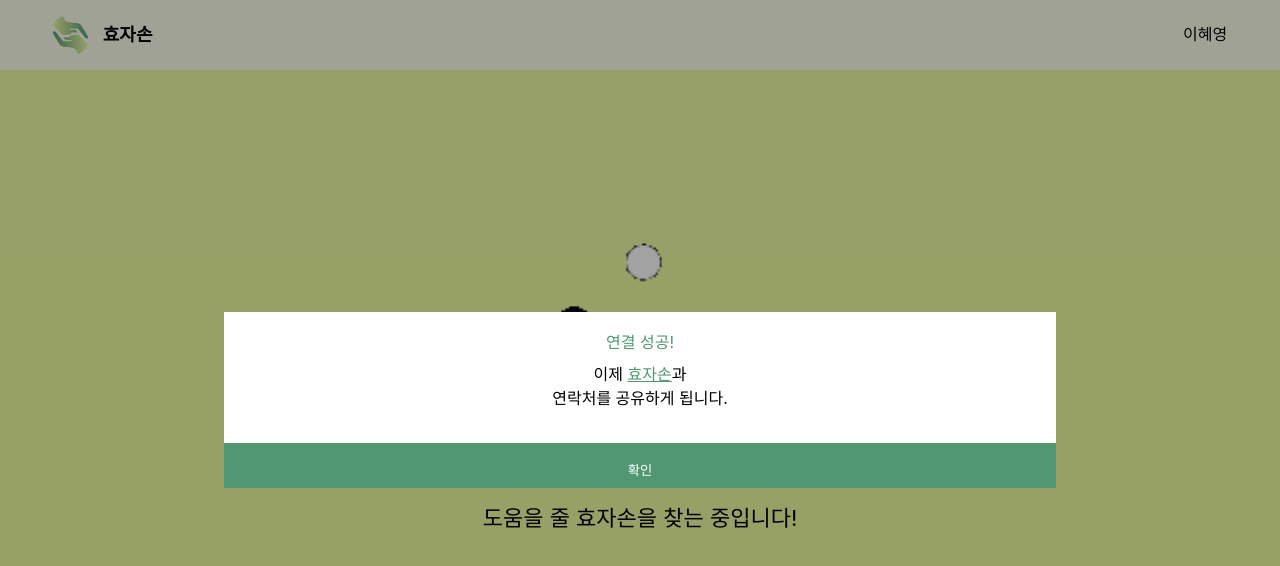
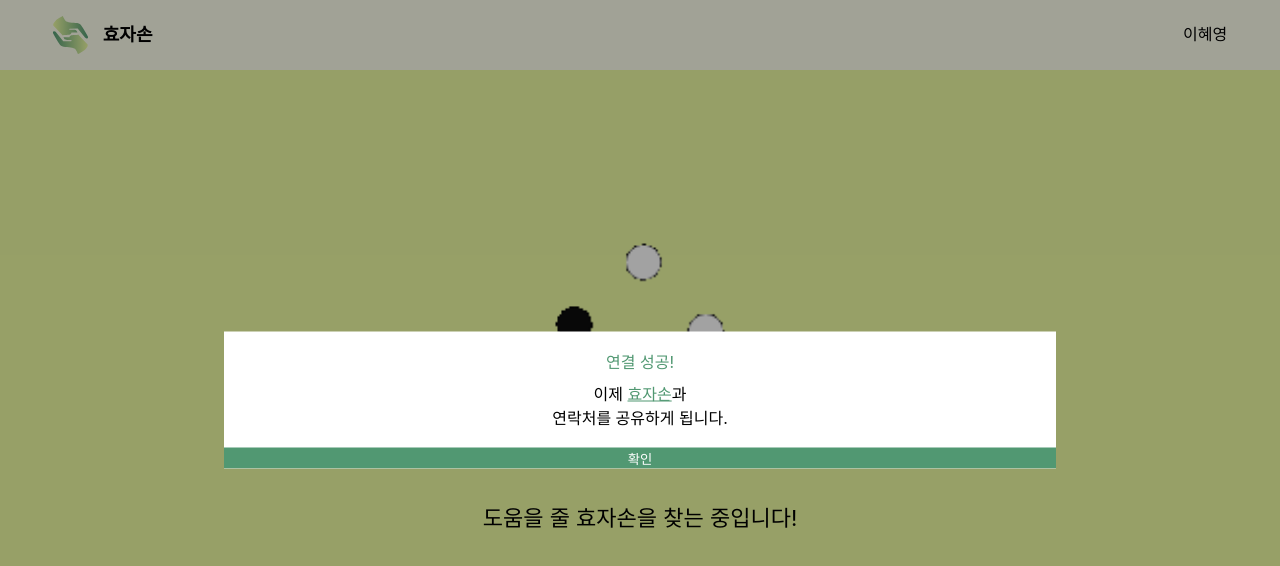
Before and after one commit to HyoZaSon/FrontEnd, a React (Create React App) app: page /hyozaparent/loading in a window 1280 px wide. Shown: the top 566 px of the page. Built offline with nearby package versions, Linux system fonts and the light colour scheme.

Commit message:
refactor: 코드 리팩토링 #7

```diff
--- a/src/components/Hyozaparent/Connect.jsx
+++ /dev/null
@@ -1,66 +0,0 @@
-import { styled } from "styled-components";
-
-const ModalContainer = styled.div`
-  display: ${({ isOpen }) => (isOpen ? "block" : "none")};
-`;
-
-const ModalBackground = styled.div`
-  position: fixed;
-  top: 0;
-  left: 0;
-  width: 100vw;
-  height: 100vh;
-  background-color: rgba(0, 0, 0, 0.35);
-`;
-
-const ModalBox = styled.div`
-  position: absolute;
-  top: 50%;
-  left: 50%;
-  transform: translate(-50%, -50%);
-  width: 65vw;
-  height: 22vh;
-  overflow-y: auto;
-  background-color: white;
-`;
-
-const ModalText = styled.div`
-  padding: 10px;
-  color: #000;
-  line-height: 0.5em;
-`;
-
-const ModalBtn = styled.button`
-  width: 100%;
-  height: 30%;
-  color: #fff;
-  background: #519872;
-  outline: none;
-  border: none;
-  cursor: pointer;
-  margin-top: 15px;
-`;
-
-function Modal({ isOpen, closeModal }) {
-  return (
-    <ModalContainer isOpen={isOpen}>
-      <ModalBackground />
-      <ModalBox>
-        <ModalText>
-          <p style={{ color: "#519872" }}>연결 성공!</p> <br />
-          <div>
-            <span>이제 </span>
-            <span style={{ color: "#519872", textDecorationLine: "underline" }}>
-              효자손
-            </span>
-            <span>과</span>
-            <p> 연락처를 공유하게 됩니다.</p>
-          </div>
-        </ModalText>
-        <ModalBtn onClick={closeModal}>확인</ModalBtn>
-      </ModalBox>
-    </ModalContainer>
-  );
-}
-
-export default Modal;
--- a/src/components/Hyozaparent/HelpBox.jsx
+++ b/src/components/Hyozaparent/HelpBox.jsx
@@ -84,6 +84,7 @@ const HelpBox = ({
           btnWidth={btnWidth}
           btnHeight={btnHeight}
           TfontSize={TfontSize}
+          content="택시 예약"
         />
         <HelpBtn
           openModal={openBusModal}
@@ -92,6 +93,7 @@ const HelpBox = ({
           btnWidth={btnWidth}
           btnHeight={btnHeight}
           TfontSize={TfontSize}
+          content="버스 예매"
         />
         <HelpBtn
           openModal={openTrainModal}
@@ -100,6 +102,7 @@ const HelpBox = ({
           btnWidth={btnWidth}
           btnHeight={btnHeight}
           TfontSize={TfontSize}
+          content="기차 예매"
         />
       </Container>
     </>
--- a/src/components/Hyozaparent/HelpBtn.jsx
+++ b/src/components/Hyozaparent/HelpBtn.jsx
@@ -31,13 +31,19 @@ const HelpBtn = ({
   btnWidth,
   btnHeight,
   TfontSize,
+  content,
 }) => {
   return (
     <>
       <Btn onClick={openModal} btnWidth={btnWidth} btnHeight={btnHeight}>
-        <TextBox TfontSize={TfontSize}>택시 예약</TextBox>
+        <TextBox TfontSize={TfontSize}>{content}</TextBox>
       </Btn>
-      <Modal isOpen={isModalOpen} closeModal={closeModal} content="택시 예약" />
+      <Modal
+        isOpen={isModalOpen}
+        closeModal={closeModal}
+        content={content}
+        isHelpLoading={true}
+      />
     </>
   );
 };
--- a/src/components/Hyozaparent/Modal.jsx
+++ b/src/components/Hyozaparent/Modal.jsx
@@ -1,4 +1,6 @@
 import { styled } from "styled-components";
+import ModalHelp from "./ModalHelp";
+import ModalLoading from "./ModalLoading";
 
 const ModalContainer = styled.div`
   display: ${({ isOpen }) => (isOpen ? "block" : "none")};
@@ -19,16 +21,13 @@ const ModalBox = styled.div`
   left: 50%;
   transform: translate(-50%, -50%);
   width: 65vw;
-  height: 15vh;
-  overflow-y: auto;
+  overflow-y: hidden;
   background-color: white;
 `;
 
 const ModalText = styled.div`
   padding: 10px;
   color: #000;
-  //text-decoration-line: underline;
-  //white-space: pre-line;
   line-height: 0.5em;
 `;
 
@@ -40,19 +39,15 @@ const ModalBtn = styled.button`
   outline: none;
   border: none;
   cursor: pointer;
-  margin-top: 5px;
 `;
 
-function Modal({ isOpen, closeModal, content }) {
+function Modal({ isOpen, closeModal, content, isHelpLoading }) {
   return (
     <ModalContainer isOpen={isOpen}>
       <ModalBackground />
       <ModalBox>
         <ModalText>
-          <p style={{ color: "#519872", textDecorationLine: "underline" }}>
-            {content}
-          </p>
-          <p>도움 요청이 완료되었습니다.</p>
+          {isHelpLoading ? <ModalHelp content={content} /> : <ModalLoading />}
         </ModalText>
         <ModalBtn onClick={closeModal}>확인</ModalBtn>
       </ModalBox>
--- /dev/null
+++ b/src/components/Hyozaparent/ModalHelp.jsx
@@ -0,0 +1,11 @@
+const ModalHelp = ({ content }) => {
+  return (
+    <>
+      <p style={{ color: "#519872", textDecorationLine: "underline" }}>
+        {content}
+      </p>
+      <p>도움 요청이 완료되었습니다.</p>
+    </>
+  );
+};
+export default ModalHelp;
--- /dev/null
+++ b/src/components/Hyozaparent/ModalLoading.jsx
@@ -0,0 +1,17 @@
+const ModalLoading = () => {
+  return (
+    <>
+      <p style={{ color: "#519872" }}>연결 성공!</p> <br />
+      <div>
+        <span>이제 </span>
+        <span style={{ color: "#519872", textDecorationLine: "underline" }}>
+          효자손
+        </span>
+        <span>과</span>
+        <p> 연락처를 공유하게 됩니다.</p>
+      </div>
+    </>
+  );
+};
+
+export default ModalLoading;
--- a/src/pages/Loading.jsx
+++ b/src/pages/Loading.jsx
@@ -1,8 +1,8 @@
 import { styled } from "styled-components";
 import LoadingSrc from "../img/loading.gif";
 import { useEffect, useState } from "react";
-import Connect from "../components/Hyozaparent/Connect";
 import { useNavigate } from "react-router-dom";
+import Modal from "../components/Hyozaparent/Modal";
 
 const Wrapper = styled.div`
   align-items: center;
@@ -46,7 +46,11 @@ const Loading = () => {
         <Container>
           <LoadingImg src={LoadingSrc} />
           <TextBox>도움을 줄 효자손을 찾는 중입니다!</TextBox>
-          <Connect isOpen={visible} closeModal={closeModal} />
+          <Modal
+            isOpen={visible}
+            closeModal={closeModal}
+            isHelpLoading={false}
+          />
         </Container>
       </Wrapper>
     </>
```
